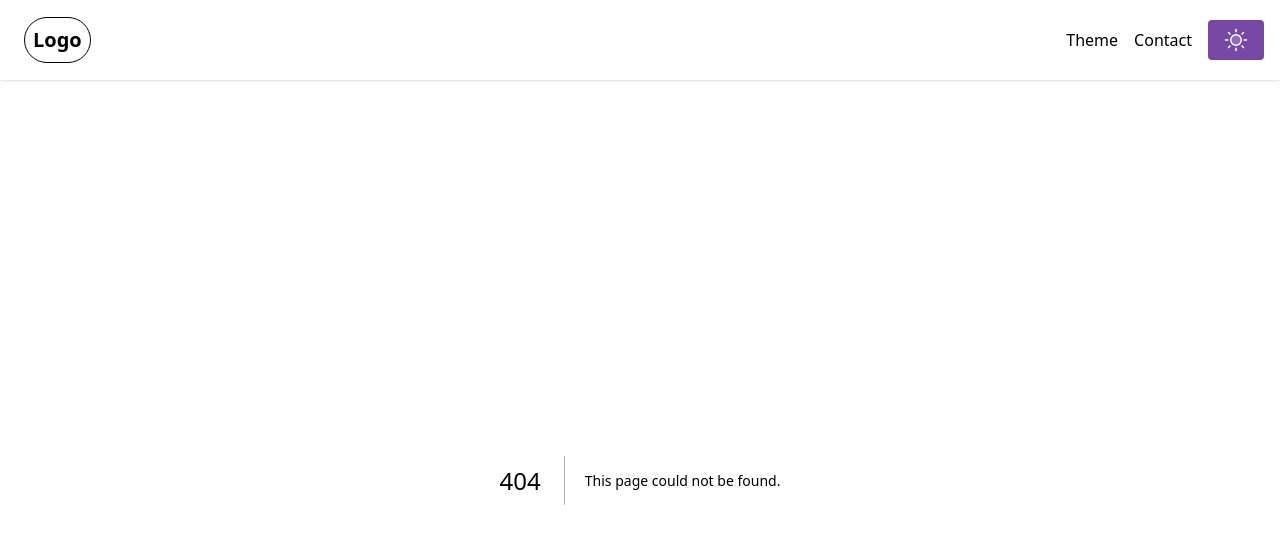
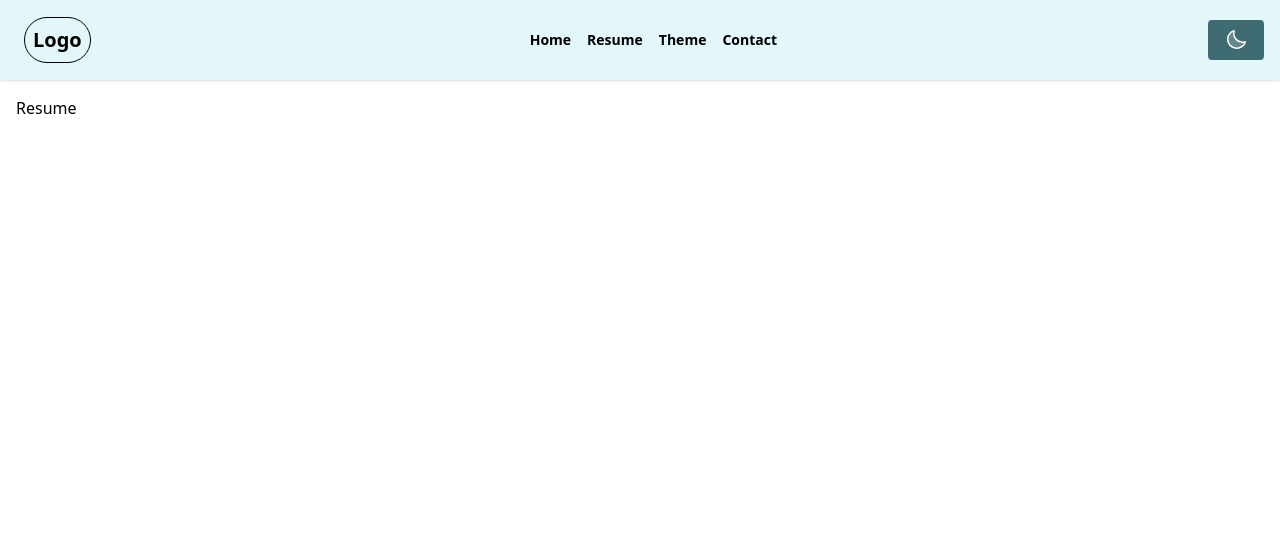
Before and after one commit to pyLuna/portfolio, a Next.js app in the folder next/: page /resume in a window 1280 px wide. Before the commit this address had no page. Shown: the top 544 px of the page. Built offline with nearby package versions, Linux system fonts and the light colour scheme.

Commit message:
color adjustment and resume link

```diff
--- a/next/src/app/globals.css
+++ b/next/src/app/globals.css
@@ -1,35 +1,56 @@
 @import "tailwindcss";
-
+@custom-variant dark (&:where([data-theme=dark], [data-theme=dark] *));
 /* Light theme color variables */
 :root {
   --foreground: #171717;
   --background: #ffffff;
-  --primary-50: oklch(0.05 0.1483 305.02);
-  --primary-100: oklch(0.1 0.1483 305.02);
-  --primary-200: oklch(0.2 0.1483 305.02);
-  --primary-300: oklch(0.3 0.1483 305.02);
-  --primary-400: oklch(0.4 0.1483 305.02);
-  --primary-500: oklch(0.5 0.1483 305.02);
-  --primary-600: oklch(0.6 0.1483 305.02);
-  --primary-700: oklch(0.7 0.1483 305.02);
-  --primary-800: oklch(0.8 0.1483 305.02);
-  --primary-900: oklch(0.9 0.1483 305.02);
+  --primary-50: oklch(0.05 0.0497 207.5);
+  --primary-100: oklch(0.1 0.0497 207.5);
+  --primary-200: oklch(0.2 0.0497 207.5);
+  --primary-300: oklch(0.3 0.0497 207.5);
+  --primary-400: oklch(0.4 0.0497 207.5);
+  --primary-500: oklch(0.5 0.0497 207.5);
+  --primary-600: oklch(0.6 0.0497 207.5);
+  --primary-700: oklch(0.7 0.0497 207.5);
+  --primary-800: oklch(0.8 0.0497 207.5);
+  --primary-900: oklch(0.9 0.0497 207.5);
+  --secondary-50: oklch(0.05 0.034 261.69);
+  --secondary-100: oklch(0.1 0.034 261.69);
+  --secondary-200: oklch(0.2 0.034 261.69);
+  --secondary-300: oklch(0.3 0.034 261.69);
+  --secondary-400: oklch(0.4 0.034 261.69);
+  --secondary-500: oklch(0.5 0.034 261.69);
+  --secondary-600: oklch(0.6 0.034 261.69);
+  --secondary-700: oklch(0.7 0.034 261.69);
+  --secondary-800: oklch(0.8 0.034 261.69);
+  --secondary-900: oklch(0.9 0.034 261.69);
 }
 
 /* Dark theme color variables */
+/* It is reversed values of the light theme */
 [data-theme='dark'] {
   --foreground: #ffffff;
   --background: #242038;
-  --primary-50: oklch(0.05 0.1483 305.02);
-  --primary-100: oklch(0.1 0.1483 305.02);
-  --primary-200: oklch(0.2 0.1483 305.02);
-  --primary-300: oklch(0.3 0.1483 305.02);
-  --primary-400: oklch(0.4 0.1483 305.02);
-  --primary-500: oklch(0.5 0.1483 305.02);
-  --primary-600: oklch(0.6 0.1483 305.02);
-  --primary-700: oklch(0.7 0.1483 305.02);
-  --primary-800: oklch(0.8 0.1483 305.02);
-  --primary-900: oklch(0.9 0.1483 305.02);
+  --primary-50: oklch(0.9 0.0497 207.5);
+  --primary-100: oklch(0.8 0.0497 207.5);
+  --primary-200: oklch(0.7 0.0497 207.5);
+  --primary-300: oklch(0.6 0.0497 207.5);
+  --primary-400: oklch(0.5 0.0497 207.5);
+  --primary-500: oklch(0.4 0.0497 207.5);
+  --primary-600: oklch(0.3 0.0497 207.5);
+  --primary-700: oklch(0.2 0.0497 207.5);
+  --primary-800: oklch(0.1 0.0497 207.5);
+  --primary-900: oklch(0.05 0.0497 207.5);
+  --secondary-50: oklch(0.9 0.034 261.69);
+  --secondary-100: oklch(0.8 0.034 261.69);
+  --secondary-200: oklch(0.7 0.034 261.69);
+  --secondary-300: oklch(0.6 0.034 261.69);
+  --secondary-400: oklch(0.5 0.034 261.69);
+  --secondary-500: oklch(0.4 0.034 261.69);
+  --secondary-600: oklch(0.3 0.034 261.69);
+  --secondary-700: oklch(0.2 0.034 261.69);
+  --secondary-800: oklch(0.1 0.034 261.69);
+  --secondary-900: oklch(0.05 0.034 261.69);
 }
 
 /* Global Themes */
@@ -51,11 +72,25 @@
   --color-primary-700: var(--primary-700);
   --color-primary-800: var(--primary-800);
   --color-primary-900: var(--primary-900);
+  --color-secondary-50: var(--secondary-50);
+  --color-secondary-100: var(--secondary-100);
+  --color-secondary-200: var(--secondary-200);
+  --color-secondary-300: var(--secondary-300);
+  --color-secondary-400: var(--secondary-400);
+  --color-secondary-500: var(--secondary-500);
+  --color-secondary-600: var(--secondary-600);
+  --color-secondary-700: var(--secondary-700);
+  --color-secondary-800: var(--secondary-800);
+  --color-secondary-900: var(--secondary-900);
 }
 
 @layer {
   .page{
     @apply m-4
+  }
+
+  .header a{
+    @apply hover:underline hover:text-primary-200 hover:font-bold
   }
 }
 
--- a/next/src/app/page.tsx
+++ b/next/src/app/page.tsx
@@ -12,6 +12,7 @@ const Home = () => {
       <h1>Home</h1>
       <p>Theme: {theme.theme}</p>
       <p>System: {theme.systemTheme}</p>
+      <pre>{JSON.stringify(theme, null, 2)}</pre>
       <ThemeTrigger />
     </div>
   );
--- /dev/null
+++ b/next/src/app/resume/page.tsx
@@ -0,0 +1,9 @@
+const ResumePage = () => {
+    return (
+        <section className="page">
+            <p>Resume</p>
+        </section>
+    );
+}
+
+export default ResumePage;
--- a/next/src/component/layout/Header.tsx
+++ b/next/src/component/layout/Header.tsx
@@ -4,16 +4,19 @@ import ThemeToggle from "./ThemeTrigger";
 
 const Header = () => {
     return (
-        <section className="p-4 flex items-center justify-between shadow-sm">
+        <section className="p-4 flex items-center justify-between shadow-sm bg-primary-900/40 dark:bg-primary-300/30">
             <Link href="/" className="text-xl font-semibold m-2 border rounded-full p-2">
                 Logo
             </Link>
 
-            <nav className="flex gap-4 items-center">
+            <nav className="header flex gap-4 items-center text-sm font-semibold">
+                <Link href={Url.home}>Home</Link>
+                <Link href={Url.resume}>Resume</Link>
                 <Link href={Url.theme}>Theme</Link>
                 <Link href="#">Contact</Link>
-                <ThemeToggle />
             </nav>
+
+            <ThemeToggle />
         </section>
     );
 }
--- a/next/src/hooks/theme.tsx
+++ b/next/src/hooks/theme.tsx
@@ -8,13 +8,7 @@ const useThemeHook = () => {
 
     useEffect(() => {
         setMounted(true);
-        theme.setTheme(v => {
-            if (theme.systemTheme === 'dark') {
-                return 'dark';
-            }
-            return 'light';
-        })
-    }, [])
+    }, []);
     return {
         ...theme,
         mounted
--- a/next/src/utils/url.ts
+++ b/next/src/utils/url.ts
@@ -1,3 +1,5 @@
 export default class Url {
+    static home = "/";
+    static resume = "/resume";
     static theme = "theme";
 }
```
